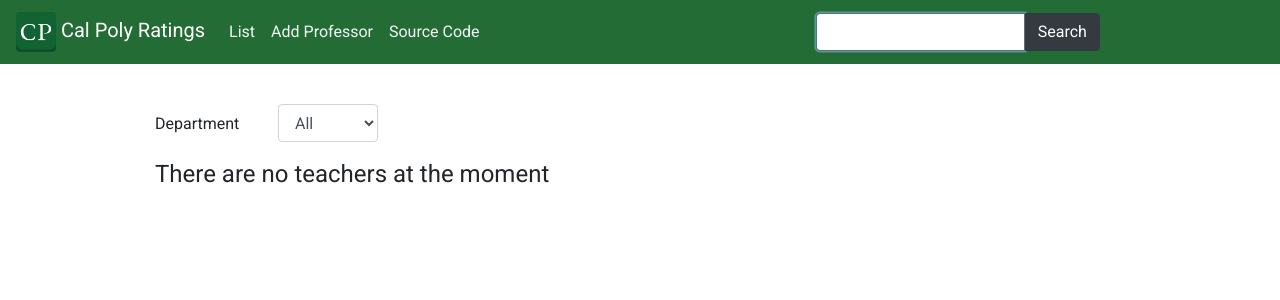
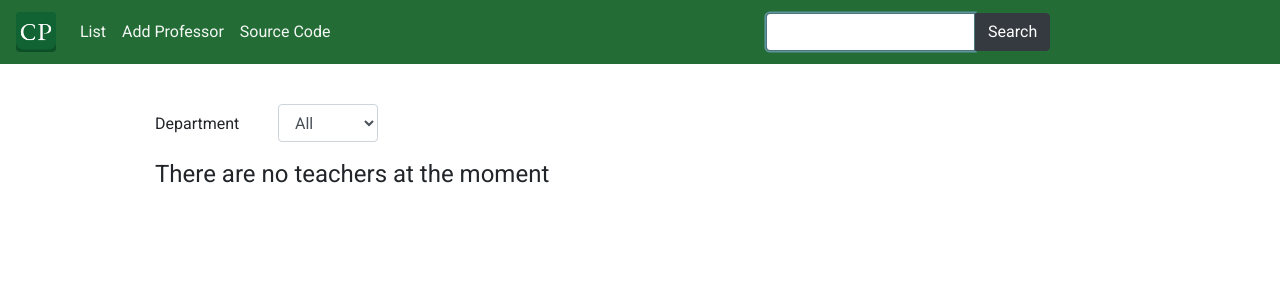
Before and after one commit to erib3/calpolyratings, a Django app: template home/templates/home/home.html in a window 1280 px wide. Shown: the top 300 px of the page. Run offline with Django 3.2, Linux system fonts and the light colour scheme; the template is opened without the code that fills it, so the values that code supplies are empty; some libraries are stand-ins or nearby versions.

Commit message:
new header

```diff
--- a/home/templates/base.html
+++ b/home/templates/base.html
@@ -57,7 +57,6 @@
     <nav class="navbar fixed-top navbar-expand-md navbar-dark"     style='background-color: #19652bf2!important;'>
       <a class="navbar-brand" href="/">
         <img id = 'nav-logo' src="{% static 'home/img/cp.png' %}">
-          Cal Poly Ratings
       </a>
 
       <button class="navbar-toggler" type="button" data-toggle="collapse" data-target="#navbarSupportedContent" aria-controls="navbarSupportedContent" aria-expanded="false" aria-label="Toggle navigation">
```
